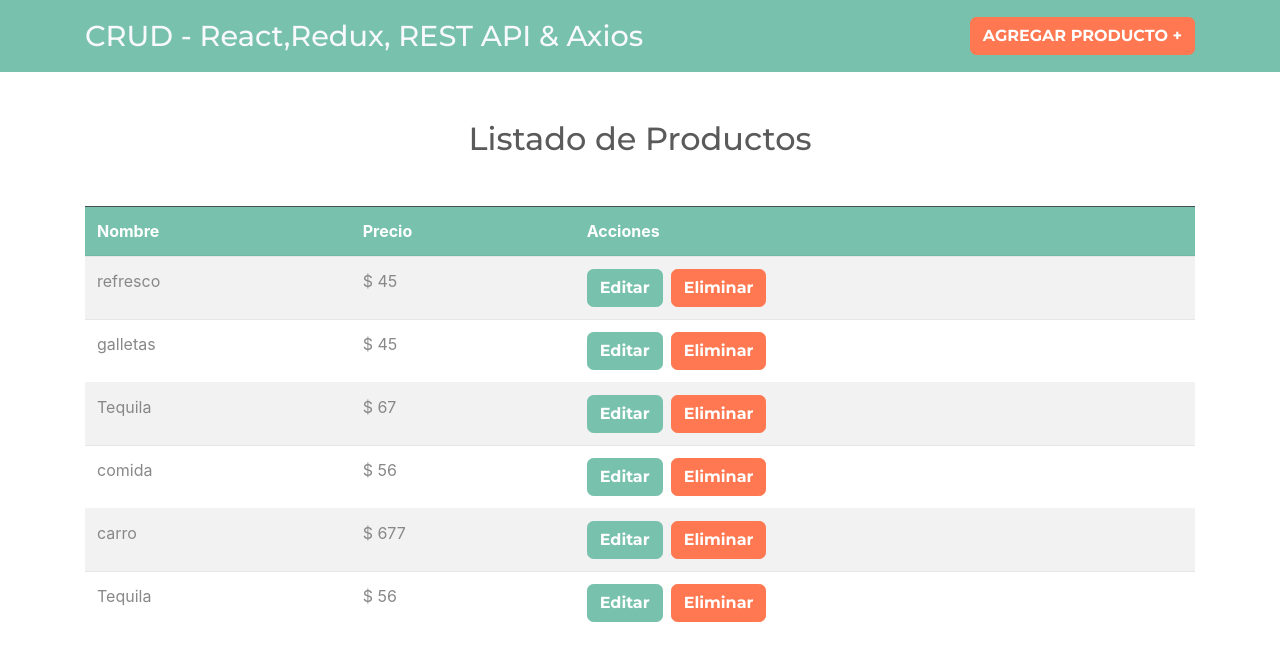
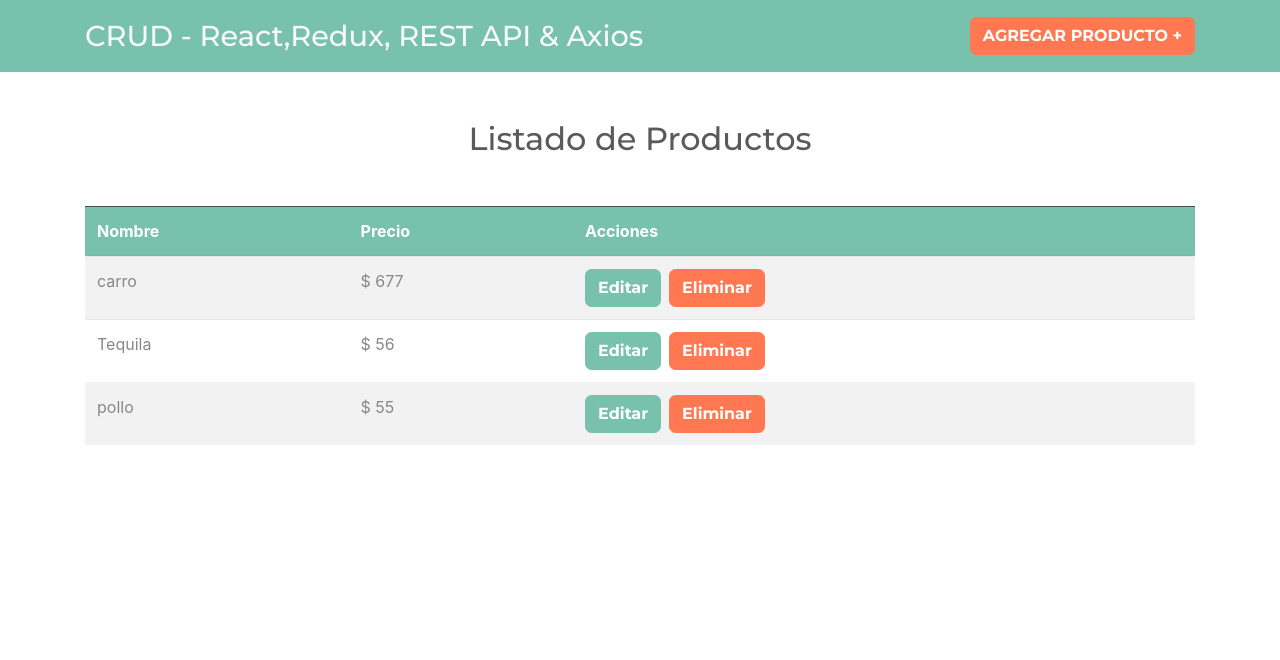
Before and after one commit to martin0123478/Products-Redux, a React (Vite) app: page / in a window 1280 px wide. Shown: the top 660 px of the page. Built offline with nearby package versions, Linux system fonts and the light colour scheme; data requests are answered from the project's data file.

Commit message:
feat:delete task and reset state

```diff
--- a/db.json
+++ b/db.json
@@ -1,25 +1,5 @@
 {
   "productos": [
-    {
-      "nombre": "refresco",
-      "precio": 45,
-      "id": 12
-    },
-    {
-      "nombre": "galletas",
-      "precio": 45,
-      "id": 13
-    },
-    {
-      "nombre": "Tequila",
-      "precio": 67,
-      "id": 14
-    },
-    {
-      "nombre": "comida",
-      "precio": 56,
-      "id": 15
-    },
     {
       "nombre": "carro",
       "precio": 677,
@@ -29,6 +9,11 @@
       "nombre": "Tequila",
       "precio": 56,
       "id": 17
+    },
+    {
+      "nombre": "pollo",
+      "precio": 55,
+      "id": 18
     }
   ]
 }
--- a/src/actions/productoActions.js
+++ b/src/actions/productoActions.js
@@ -87,8 +87,11 @@ export function borrarProductoAction(id) {
     try {
       await clienteAxios.delete(`/productos/${id}`);
       dispatch(eliminarProductoExito());
+      //mostrar alerta
+      Swal.fire("Eliminado!", "Tu producto ha sido eliminado.", "success");
     } catch (error) {
       console.log(error);
+      dispatch(productoEliminarError());
     }
   };
 }
--- a/src/components/Producto.jsx
+++ b/src/components/Producto.jsx
@@ -1,5 +1,6 @@
 import React from 'react'
 import { Link } from 'react-router-dom'
+import Swal from 'sweetalert2'
 //redux
 import { useDispatch } from 'react-redux'
 import { borrarProductoAction } from '../actions/productoActions'
@@ -10,9 +11,24 @@ const Producto = ({producto}) => {
     //confirmar si desea eliminarlo
     const confirmarProductoEliminar = id =>{
         //preguntar al usuario
+        Swal.fire({
+        title: '¿Estás seguro?',
+        text: "No se puede recuperar",
+        icon: 'warning',
+        showCancelButton: true,
+        confirmButtonColor: '#3085d6',
+        cancelButtonColor: '#d33',
+        confirmButtonText: 'Si eliminar',
+        cancelButtonText:'Cancelar'
+        }).then((result) => {
+        if (result.isConfirmed) {
+             //pasarlo al action
+        dispatch(borrarProductoAction(id))
 
-        //pasarlo al action
-        dispatch(borrarProductoAction(id))
+        }
+        })
+
+
     }
   return (
     <tr>
```
